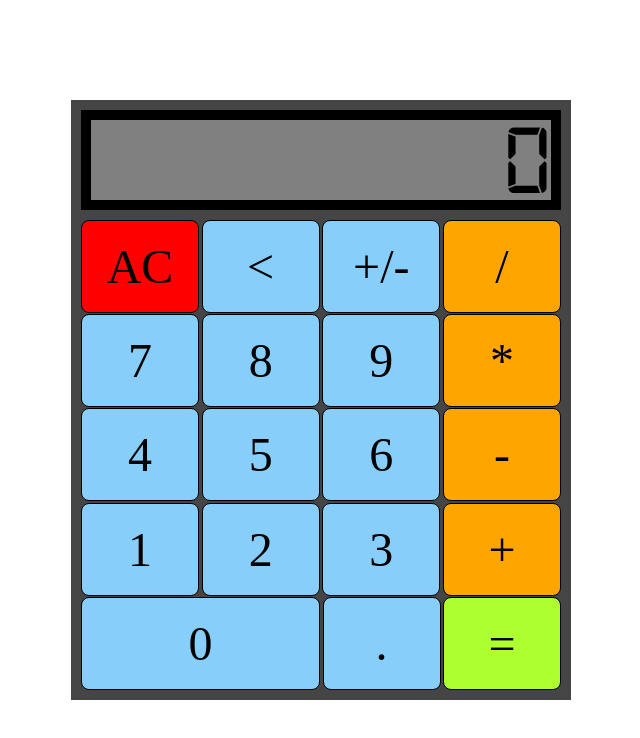
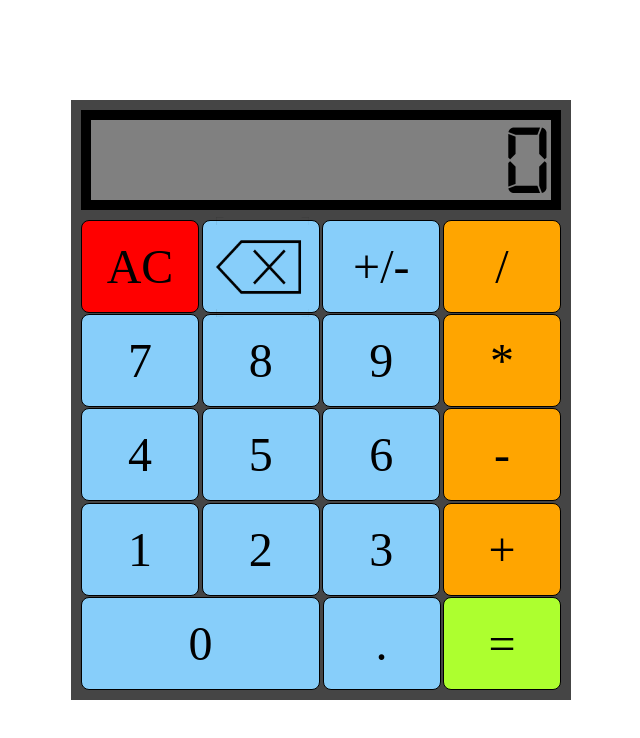
Before and after one commit to maznevskia/calculator, a plain HTML site: page index.html in a window 1280 px wide. Shown: the whole page, without its empty margins (319-959 px from the left). Drawn offline with Linux system fonts and the light colour scheme.

Commit message:
Edit Delete Button

```diff
--- a/index.html
+++ b/index.html
@@ -16,7 +16,7 @@
         <div id="numpad">
             <div class="row">
                 <button class="extras" id="clear" onclick="operations(this)">AC</button>
-                <button class="extras" id="delete" onclick="operations(this)"><</button>
+                <button class="extras" id="delete" onclick="operations(this)"><img src="/images/delete.png" width="80%" height="110%" id="deleteImage"></button>
                 <button class="extras" id="convert" onclick="operations(this)">+/-</button>
                 <button class="operators" id="divide" onclick="operations(this)">/</button>
             </div>
--- a/style.css
+++ b/style.css
@@ -7,6 +7,12 @@
 @font-face {
     font-family: 'calculatorFont';
     src: url('./fonts/digital-7.regular.ttf');
+}
+
+#deleteImage {
+    position: relative;
+    top: -4px;
+    right: -2px;
 }
 
 #calculator {
```
Also changed, not shown: images/delete.png (added), 2 other files.
